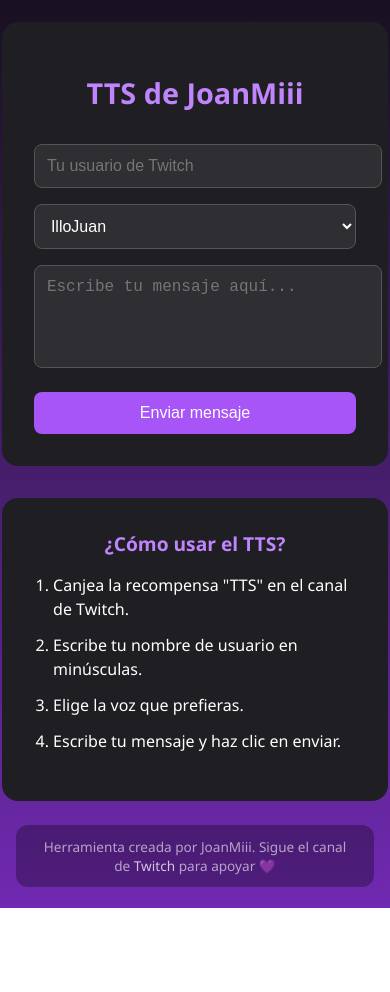
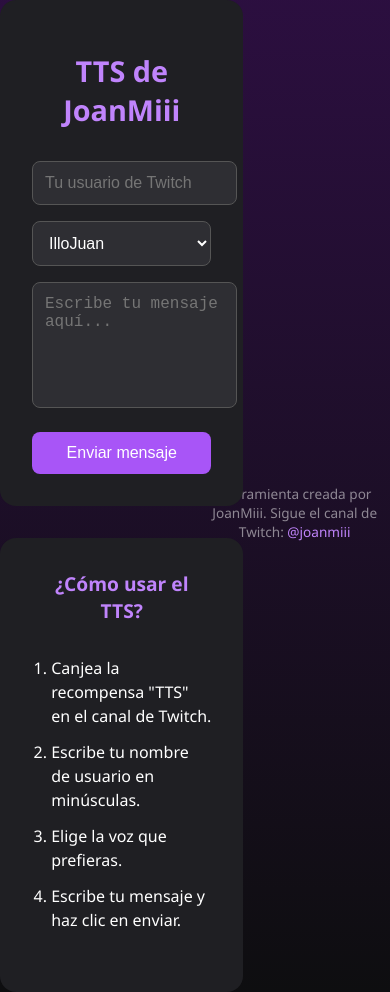
Before and after one commit to RE7URN/tts-backend-fakeyou, a website: page index.html in a window 390 px wide. Before the commit the page ends 908 px from the top, so only its background shows below. Drawn offline with Linux system fonts and the light colour scheme.

Commit message:
paneles en body

```diff
--- a/index.html
+++ b/index.html
@@ -10,81 +10,56 @@
       margin: 0;
       padding: 0;
       font-family: 'Segoe UI', Tahoma, Geneva, Verdana, sans-serif;
-    background: linear-gradient(to top, #0e0e10, #9333ea, #0e0e10);
-    background-size: 100% 300%;
-    animation: gradientVertical 12s ease-in-out infinite;
       color: #fff;
-    height: 100vh;
+      min-height: 100vh;
       display: flex;
       justify-content: center;
       align-items: center;
-    overflow: hidden;
-    position: relative;
-    flex-direction: column;
+      background: linear-gradient(to top, #0e0e10, #3a0f57, #0e0e10);
+      background-size: 100% 300%;
+      animation: backgroundScroll 10s ease-in-out infinite;
     }
 
-  @keyframes gradientVertical {
-    0% { background-position: 0% 100%; }
-    50% { background-position: 0% 0%; }
-    100% { background-position: 0% 100%; }
+    @keyframes backgroundScroll {
+      0%, 100% {
+        background-position: 0% 0%;
+      }
+      50% {
+        background-position: 0% 100%;
+      }
     }
 
-    .container {
+    .wrapper {
+      display: flex;
+      gap: 2rem;
+      align-items: flex-start;
+      flex-wrap: wrap;
+      justify-content: center;
+    }
+
+    .container, .guia {
       background-color: #1f1f23;
       padding: 2rem;
       border-radius: 1rem;
-      width: 90%;
+      width: 100%;
       max-width: 500px;
-      text-align: center;
+      min-height: 380px;
       box-shadow: none;
       animation: fadeInUp 0.8s ease forwards;
-      min-height: 380px;
       display: flex;
       flex-direction: column;
       justify-content: space-between;
-      z-index: 2;
     }
 
     .guia {
-      position: absolute;
-      top: 50%;
-      transform: translateY(-50%);
-      left: calc(50% + 300px);
-      background-color: #1f1f23;
-      padding: 2rem;
-      border-radius: 1rem;
-      width: 280px;
-      box-shadow: none;
-      animation: fadeInRight 1s ease forwards;
-      z-index: 2;
-    }
-
-    .footer {
-      position: absolute;
-      bottom: 2rem;
-      background-color: rgba(0, 0, 0, 0.3);
-      color: rgba(255, 255, 255, 0.6);
-      padding: 0.75rem 1.5rem;
-      border-radius: 0.75rem;
-      font-size: 0.9rem;
-      text-align: center;
-      max-width: 90%;
-      z-index: 1;
-    }
-
-    .footer a {
-      color: rgba(255, 255, 255, 0.75);
-      text-decoration: none;
-    }
-
-    .footer a:hover {
-      text-decoration: underline;
+      max-width: 300px;
     }
 
     h1 {
       font-size: 1.8rem;
       margin-bottom: 1.5rem;
       color: #c084fc;
+      text-align: center;
     }
 
     input, select, textarea {
@@ -137,44 +112,43 @@
       line-height: 1.5;
     }
 
-    @keyframes fadeInUp {
-      from { opacity: 0; transform: translateY(20px); }
-      to { opacity: 1; transform: translateY(0); }
+    .footer {
+      margin-top: 2rem;
+      font-size: 0.85rem;
+      color: rgba(255, 255, 255, 0.5);
+      text-align: center;
     }
 
-    @keyframes fadeInRight {
-      from { opacity: 0; transform: translateX(40px); }
-      to { opacity: 1; transform: translateX(0); }
+    @keyframes fadeInUp {
+      from {
+        opacity: 0;
+        transform: translateY(20px);
+      }
+      to {
+        opacity: 1;
+        transform: translateY(0);
+      }
     }
 
-    @media (max-width: 768px) {
-      .guia {
-        position: static;
-        width: 90%;
-        margin-top: 2rem;
-        transform: none;
-        left: auto;
-        top: auto;
+    /* Responsive */
+    @media (max-width: 900px) {
+      .wrapper {
+        flex-direction: column;
+        align-items: center;
       }
 
-      .footer {
-        position: static;
-        margin-top: 1.5rem;
-        font-size: 0.85rem;
-        text-align: center;
+      .guia {
         max-width: 90%;
       }
 
-      body {
-        flex-direction: column;
-        align-items: center;
-        overflow-y: auto;
-        padding: 2rem 1rem;
+      .container {
+        max-width: 90%;
       }
     }
   </style>
 </head>
 <body>
+  <div class="wrapper">
     <div class="container">
       <h1>TTS de JoanMiii</h1>
       <input type="text" id="usuario" placeholder="Tu usuario de Twitch" />
@@ -198,9 +172,11 @@
         <li>Escribe tu mensaje y haz clic en enviar.</li>
       </ol>
     </div>
+  </div>
 
   <div class="footer">
-    Herramienta creada por JoanMiii. Sigue el canal de <a href="https://www.twitch.tv/joanmiii" target="_blank">Twitch</a> para apoyar 💜
+    Herramienta creada por JoanMiii. Sigue el canal de Twitch:
+    <a href="https://www.twitch.tv/joanmiii" target="_blank" style="color: #c084fc; text-decoration: none;">@joanmiii</a>
   </div>
 
   <script>
```
Lines whose indentation alone changed are shown as unchanged.
